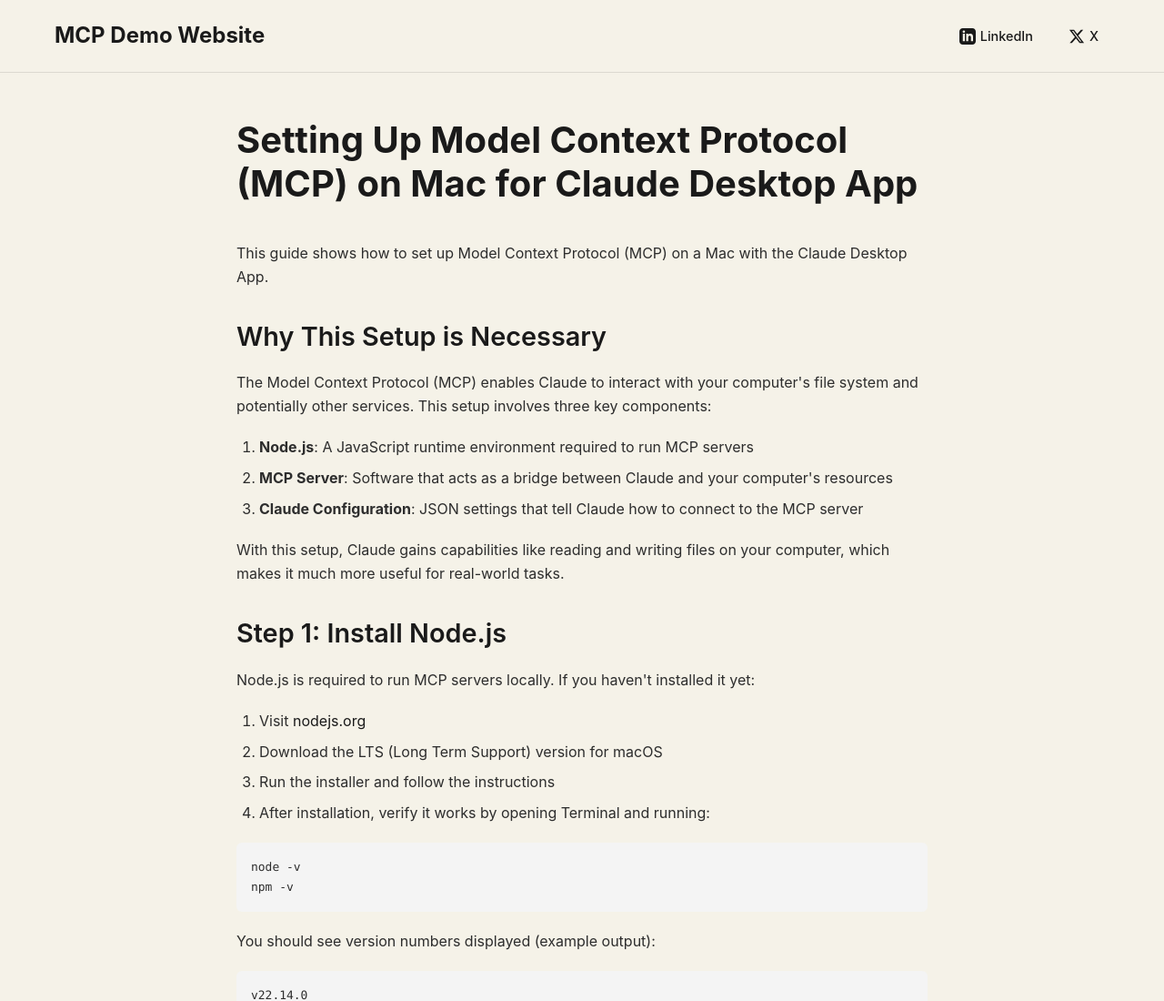
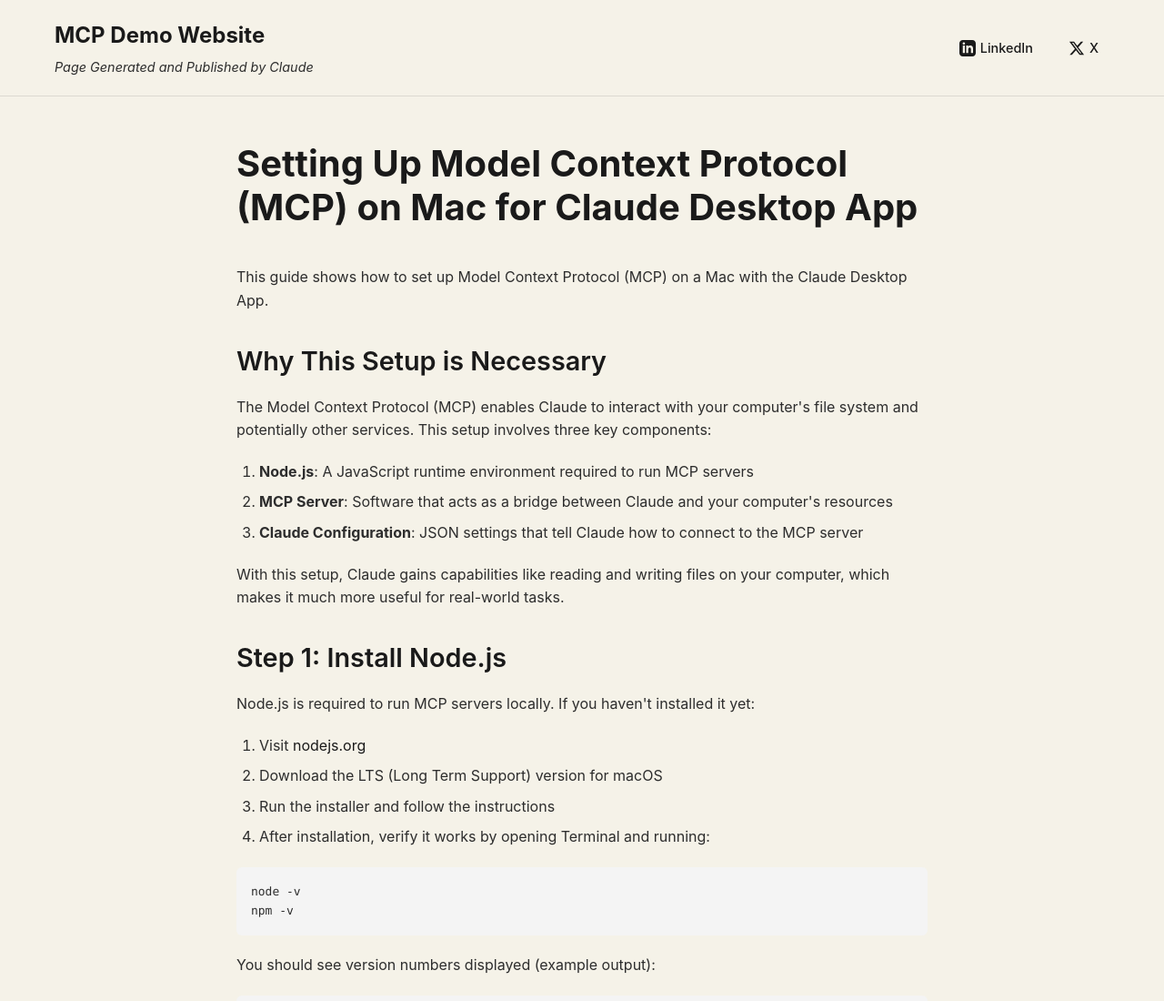
Before and after one commit to lihaoming2000/claude, a website: page website/index.html in a window 1280 px wide. Shown: the top 1100 px of the page at 91% size. Drawn offline with Linux system fonts and the light colour scheme.

Commit message:
修改现有网站代码，风格保持不变，但是网站标题MCP Demo Website下面加入一行子标题："Page Generated and Published by Claude"

```diff
--- a/website/index.html
+++ b/website/index.html
@@ -12,6 +12,7 @@
             <div class="logo">
                 <a href="/">
                     <span class="site-title">MCP Demo Website</span>
+                    <span class="site-subtitle">Page Generated and Published by Claude</span>
                 </a>
             </div>
             <!-- Navigation removed as requested -->
--- a/website/styles.css
+++ b/website/styles.css
@@ -46,6 +46,21 @@
     font-size: 1.5rem;
     font-weight: 700;
     color: var(--anthropic-dark);
+    display: block;
+}
+
+.site-subtitle {
+    font-size: 0.9rem;
+    font-weight: 400;
+    color: var(--anthropic-text);
+    display: block;
+    margin-top: 4px;
+    font-style: italic;
+}
+
+.logo a {
+    display: flex;
+    flex-direction: column;
 }
 
 /* Navigation styles removed */
@@ -184,6 +199,11 @@
 
     .logo {
         margin-bottom: 15px;
+        text-align: center;
+    }
+
+    .site-subtitle {
+        margin-top: 2px;
     }
 
     .social-links {
```
